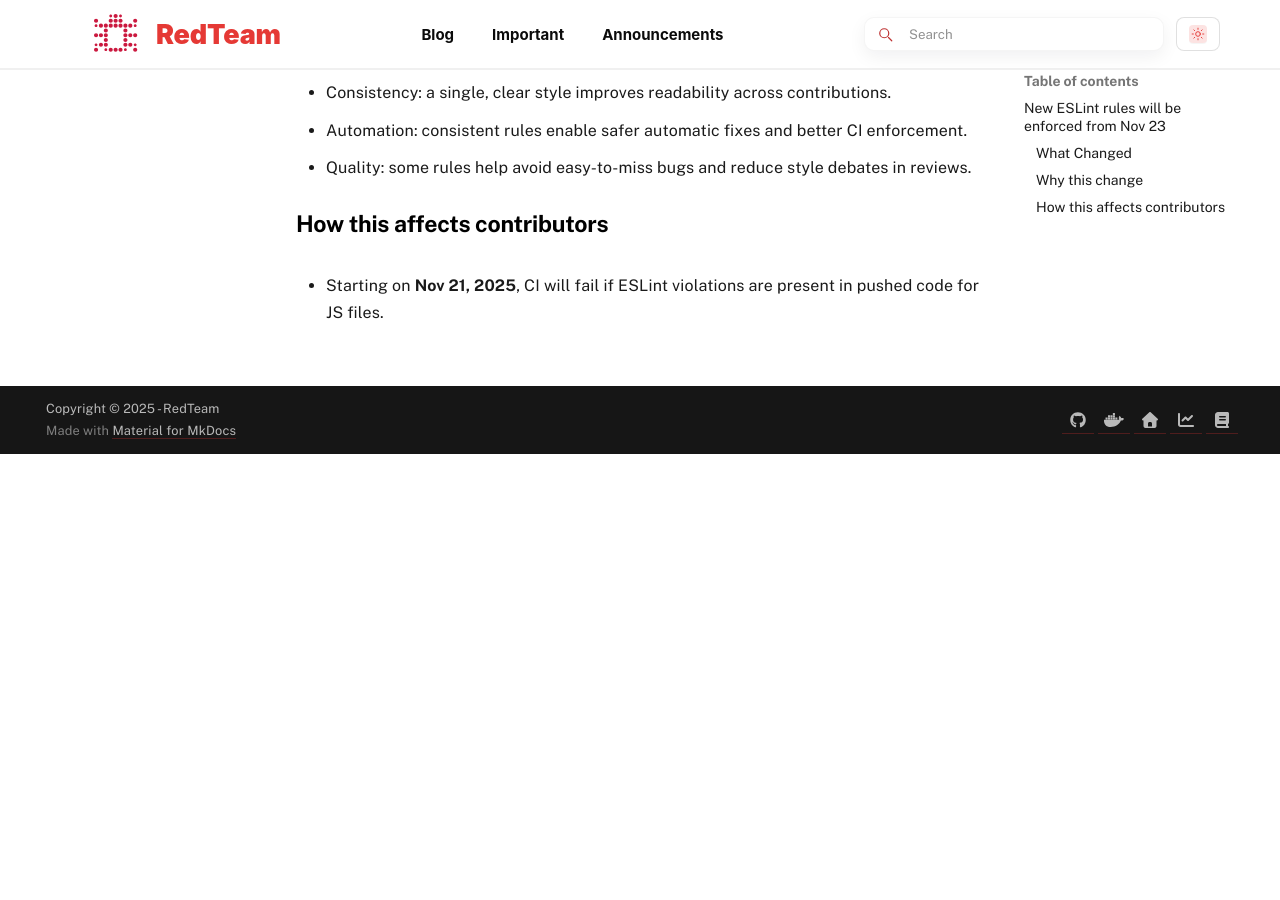
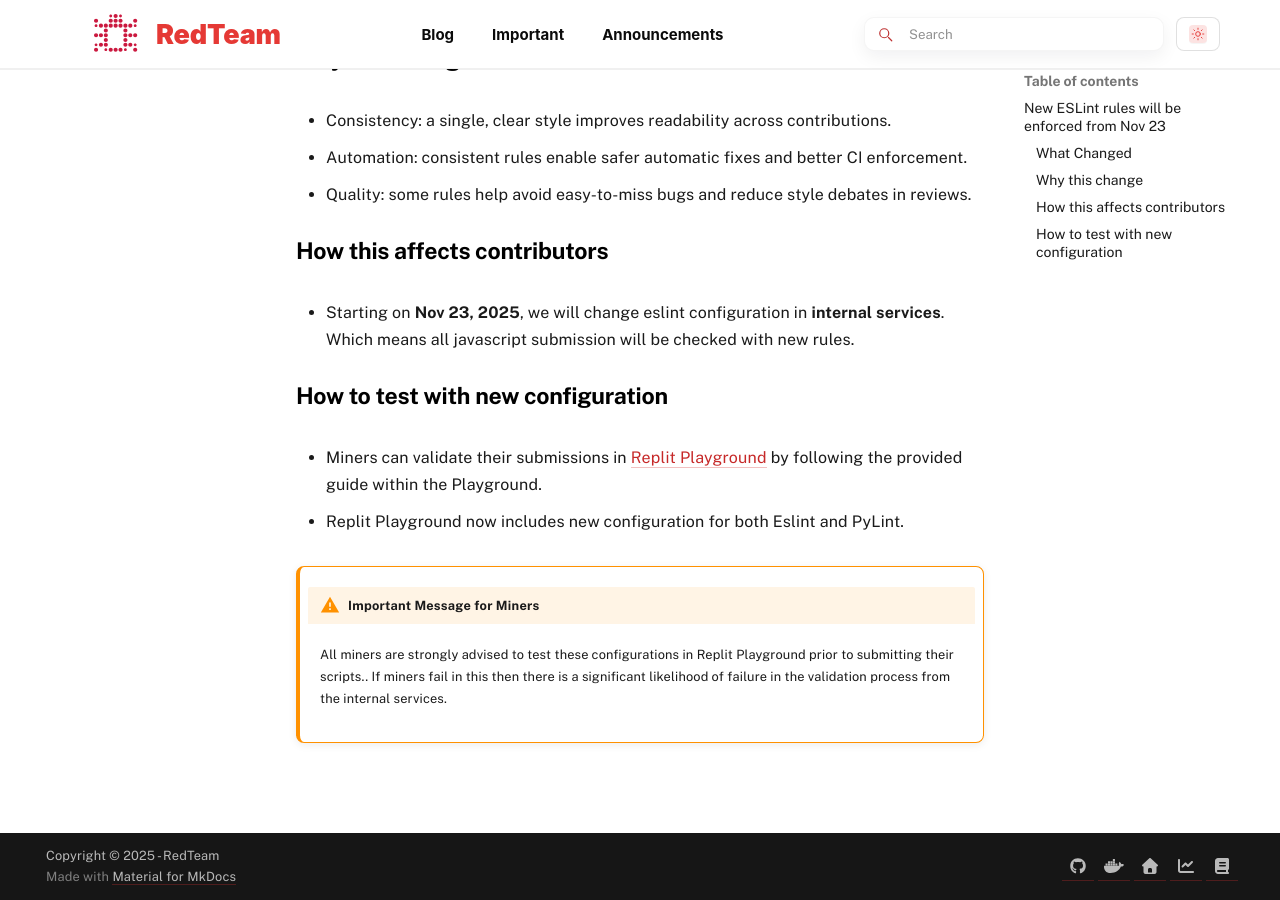
Before and after one commit to RedTeamSubnet/blog.theredteam.io, an MkDocs documentation site: the page built from docs/blog/posts/an.eslint_updates.md, in a window 1280 px wide and 900 px high, scrolled down 1297 px. Built offline with MkDocs 1.6.1 and Material for MkDocs 9.7.7, drawn with Linux system fonts in a browser that asks for light colours; a script that is not in the unit is left out; before the commit the page ends 1751 px from its top, so only the background shows below that; some of the changed text lies outside the part shown.

Commit message:
fix: clarify ESLint enforcement details and testing instructions

```diff
--- a/docs/blog/posts/an.eslint_updates.md
+++ b/docs/blog/posts/an.eslint_updates.md
@@ -17,7 +17,7 @@ title: ESLint Configuration Enforcement, Effective Nov 21
 
 ![Thumbnail](../../assets/images/an.new_eslint_rules.png)
 
-We have updated our repository's ESLint configuration and will begin enforcing it from **2025-11-23**. This announcement explains what changes to expect, how the rules will affect contributions, and quick steps you can take to run/fix lint issues locally.
+We have updated our repository's ESLint configuration and will begin enforcing it from **2025-11-23**. This announcement explains what changes to expect, how the rules will affect contributions, and quick steps you can take to run/fix lint issues in your submission to pass validation.
 
 ### What Changed
 
@@ -40,4 +40,12 @@ We have updated our repository's ESLint configuration and will begin enforcing i
 
 ### How this affects contributors
 
-- Starting on **Nov 21, 2025**, CI will fail if ESLint violations are present in pushed code for JS files.
+- Starting on **Nov 23, 2025**, we will change eslint configuration in **internal services**. Which means all javascript submission will be checked with new rules.
+
+### How to test with new configuration
+
+- Miners can validate their submissions in [Replit Playground](https://replit.com/@redteamsn61/absnifferv1eslintcheck) by following the provided guide within the Playground.
+- Replit Playground now includes new configuration for both Eslint and PyLint.
+
+!!! Warning "Important Message for Miners"
+    All miners are strongly advised to test these configurations in Replit Playground prior to submitting their scripts.. If miners fail in this then there is a significant likelihood of failure in the validation process from the internal services.
```
